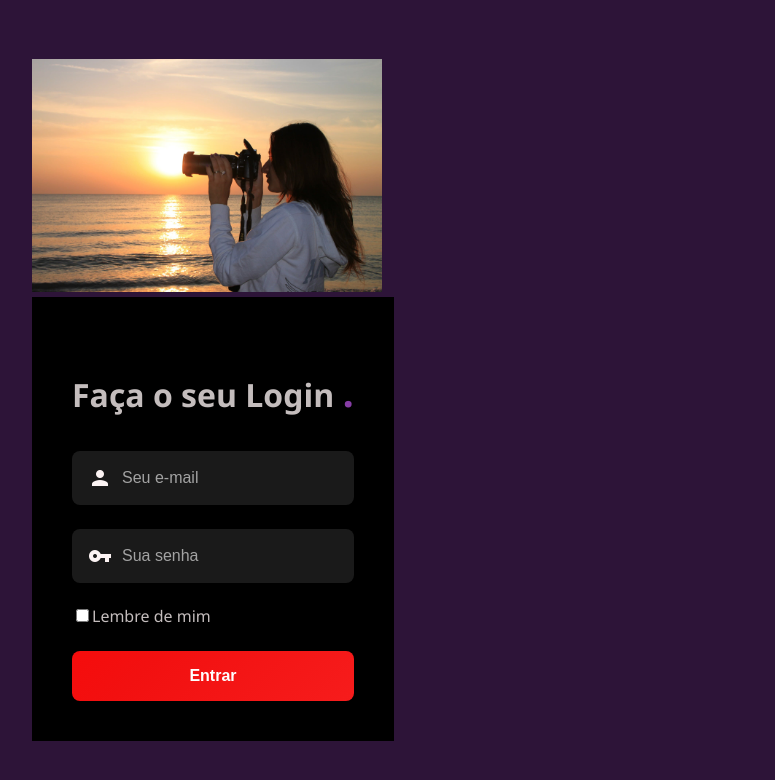
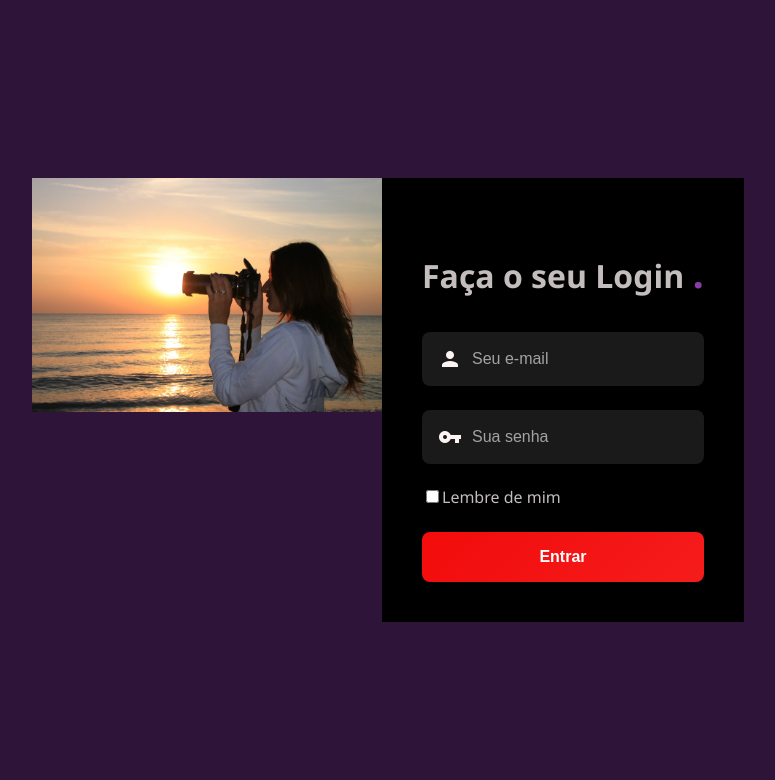
Before and after one commit to luciclei-dev/Tela-login-responsivo, a plain HTML site: page index.html in a window 1280 px wide. Shown: the whole page, without its empty margins (208-983 px from the left). Drawn offline with Linux system fonts and the light colour scheme.

Commit message:
Update index.html

```diff
--- a/index.html
+++ b/index.html
@@ -16,14 +16,18 @@
 </head>
 
 <body>
+
     <main class="login-container">
 
         <section class="login-section" aria-labelledby="login-heading">
-
+             <div class="imagem-login">
+            <img src="paraiso.jpg" alt="">
+        </div>
 <div class="login-box animate-login">
   <!-- campos de login -->
-<img src="paraiso.jpg" alt="">
+
             <div class="login-card">
+
                 <header class="login-header">
 
                     <h1 id="login-heading" class="login-title">Faça o seu Login <span>.</span></h1>
@@ -58,6 +62,7 @@
 
 
                 </form>
+
             </div>
             </div>
         </section>
```
